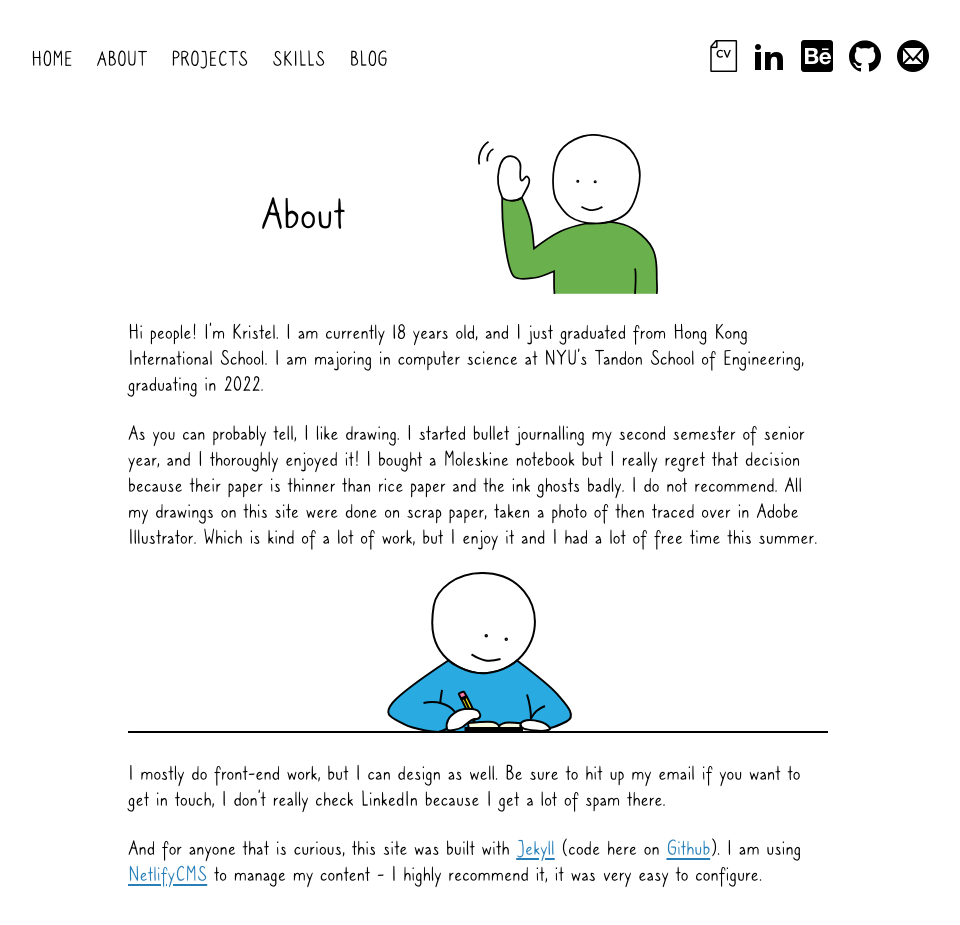
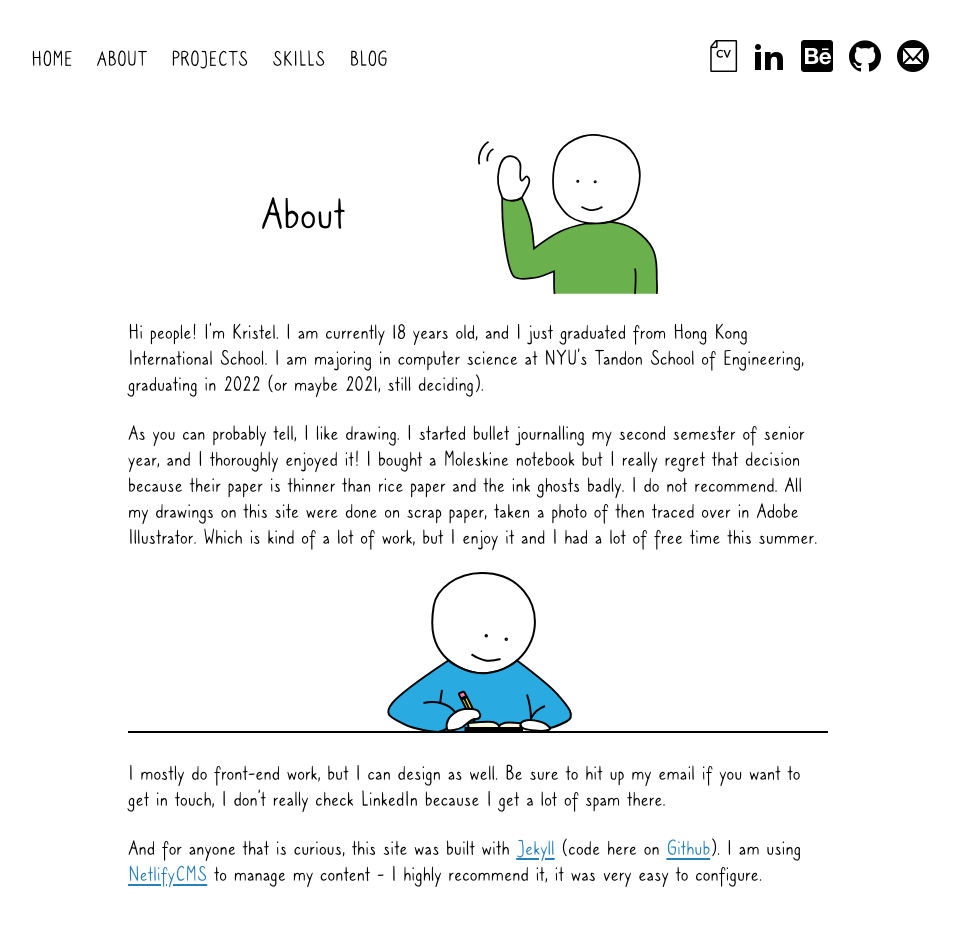
Before and after one commit to kristelfung/bullet-journal, a Jekyll site: the page built from about.md, in a window 1280 px wide. Shown: the whole page, without its empty margins (162-1122 px from the left). Built offline with Jekyll 4.4.1, drawn with Linux system fonts in a browser that asks for light colours; some web fonts are replaced; a script that is not in the unit is left out.

Commit message:
Update Pages “about”

```diff
--- a/about.md
+++ b/about.md
@@ -5,7 +5,7 @@
 edit: true
 image: /images/about.svg
 ---
-Hi people! I'm Kristel. I am currently 18 years old, and I just graduated from Hong Kong International School. I am majoring in computer science at NYU's Tandon School of Engineering, graduating in 2022.
+Hi people! I'm Kristel. I am currently 18 years old, and I just graduated from Hong Kong International School. I am majoring in computer science at NYU's Tandon School of Engineering, graduating in 2022 (or maybe 2021, still deciding).
 
 As you can probably tell, I like drawing. I started bullet journalling my second semester of senior year, and I thoroughly enjoyed it! I bought a Moleskine notebook but I really regret that decision because their paper is thinner than rice paper and the ink ghosts badly. I do not recommend. All my drawings on this site were done on scrap paper, taken a photo of then traced over in Adobe Illustrator. Which is kind of a lot of work, but I enjoy it and I had a lot of free time this summer.
 
```
